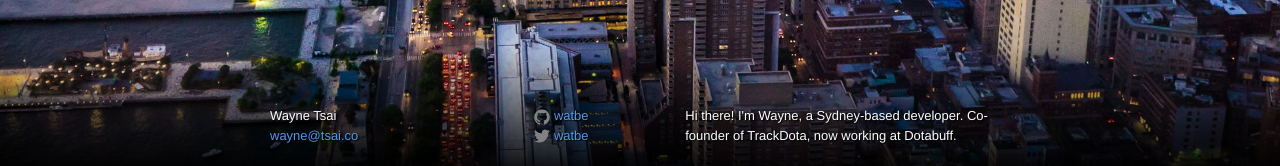
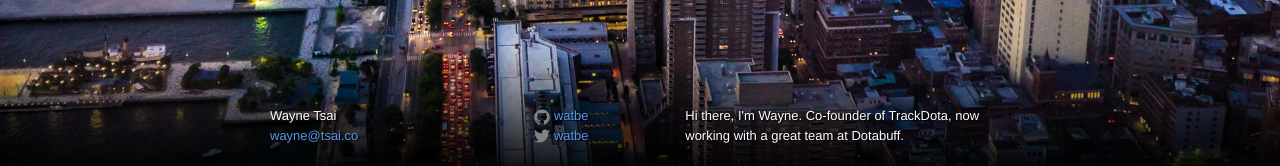
Before and after one commit to watbe/watbe.github.io, a Jekyll site: the page built from index.html, in a window 1280 px wide. Shown: the part 734-900 px from the top of the page. Built offline with Jekyll 4.4.1, drawn with Linux system fonts in a browser that asks for light colours.

Commit message:
remove sydney rip

```diff
--- a/_config.yml
+++ b/_config.yml
@@ -2,7 +2,7 @@
 title: Wayne Tsai
 email: wayne@tsai.co
 description: > # this means to ignore newlines until "baseurl:"
-    Hi there! I'm Wayne, a Sydney-based developer. Co-founder of TrackDota, now working at Dotabuff.
+    Hi there, I'm Wayne. Co-founder of TrackDota, now working with a great team at Dotabuff.
 baseurl: "" # the subpath of your site, e.g. /blog/
 url: "http://www.tsai.co" # the base hostname & protocol for your site
 twitter_username: watbe
```
